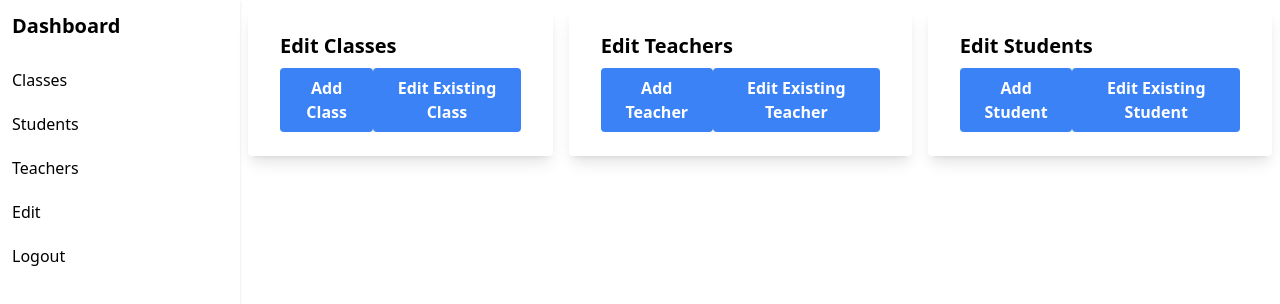
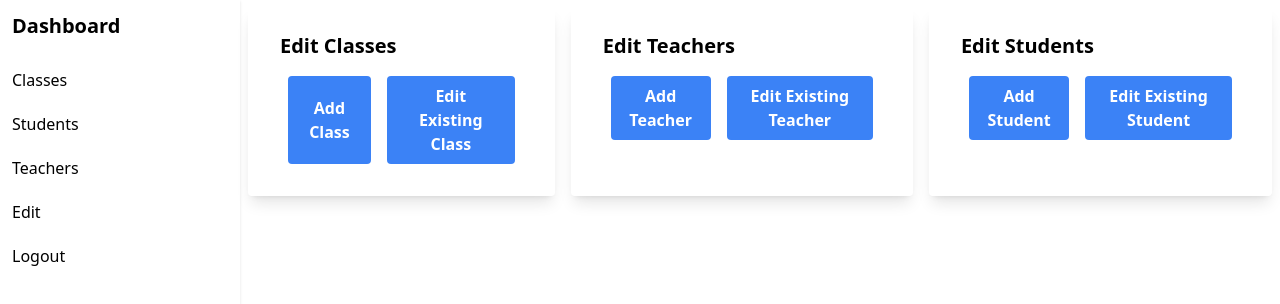
Before and after one commit to bluzeey/school-management, a Next.js app: page /dashboard/edit in a window 1280 px wide. Shown: the top 304 px of the page. Built offline with nearby package versions, Linux system fonts and the light colour scheme.

Commit message:
Update edit.js

```diff
--- a/pages/dashboard/edit.js
+++ b/pages/dashboard/edit.js
@@ -11,10 +11,10 @@
             <div className="px-6 py-4">
               <p className="font-bold text-xl mb-2">Edit Classes</p>
               <div className="flex">
-                <button className="bg-blue-500 hover:bg-blue-700 text-white font-bold py-2 px-4 rounded">
+                <button className="bg-blue-500 hover:bg-blue-700 text-white font-bold py-2 px-4 rounded m-2">
                   Add Class
                 </button>
-                <button className="bg-blue-500 hover:bg-blue-700 text-white font-bold py-2 px-4 rounded">
+                <button className="bg-blue-500 hover:bg-blue-700 text-white font-bold py-2 px-4 rounded m-2">
                   Edit Existing Class
                 </button>
               </div>
@@ -24,10 +24,10 @@
             <div className="px-6 py-4">
               <p className="font-bold text-xl mb-2">Edit Teachers</p>
               <div className="flex">
-                <button className="bg-blue-500 hover:bg-blue-700 text-white font-bold py-2 px-4 rounded">
+                <button className="bg-blue-500 hover:bg-blue-700 text-white font-bold py-2 px-4 rounded m-2">
                   Add Teacher
                 </button>
-                <button className="bg-blue-500 hover:bg-blue-700 text-white font-bold py-2 px-4 rounded">
+                <button className="bg-blue-500 hover:bg-blue-700 text-white font-bold py-2 px-4 rounded m-2">
                   Edit Existing Teacher
                 </button>
               </div>
@@ -37,10 +37,10 @@
             <div className="px-6 py-4">
               <p className="font-bold text-xl mb-2">Edit Students</p>
               <div className="flex">
-                <button className="bg-blue-500 hover:bg-blue-700 text-white font-bold py-2 px-4 rounded">
+                <button className="bg-blue-500 hover:bg-blue-700 text-white font-bold py-2 px-4 rounded m-2">
                   Add Student
                 </button>
-                <button className="bg-blue-500 hover:bg-blue-700 text-white font-bold py-2 px-4 rounded">
+                <button className="bg-blue-500 hover:bg-blue-700 text-white font-bold py-2 px-4 rounded m-2">
                   Edit Existing Student
                 </button>
               </div>
```
